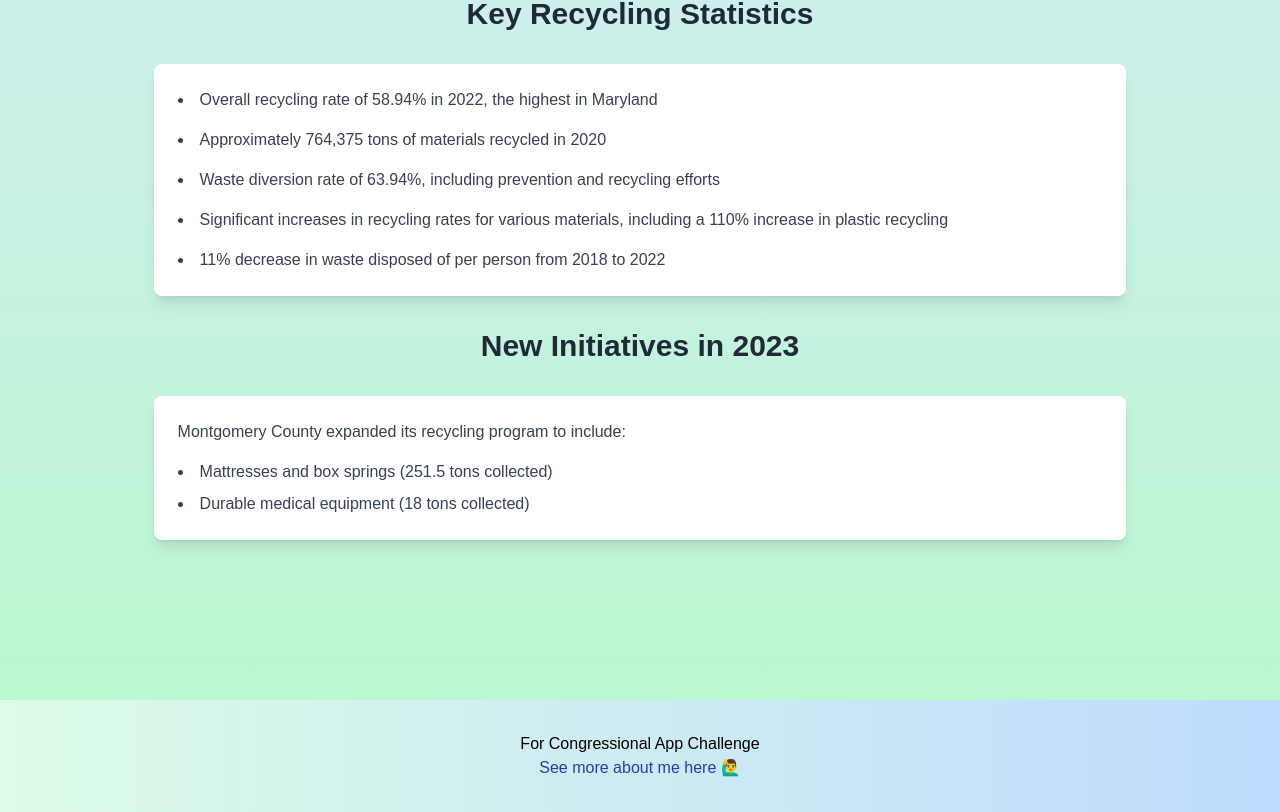
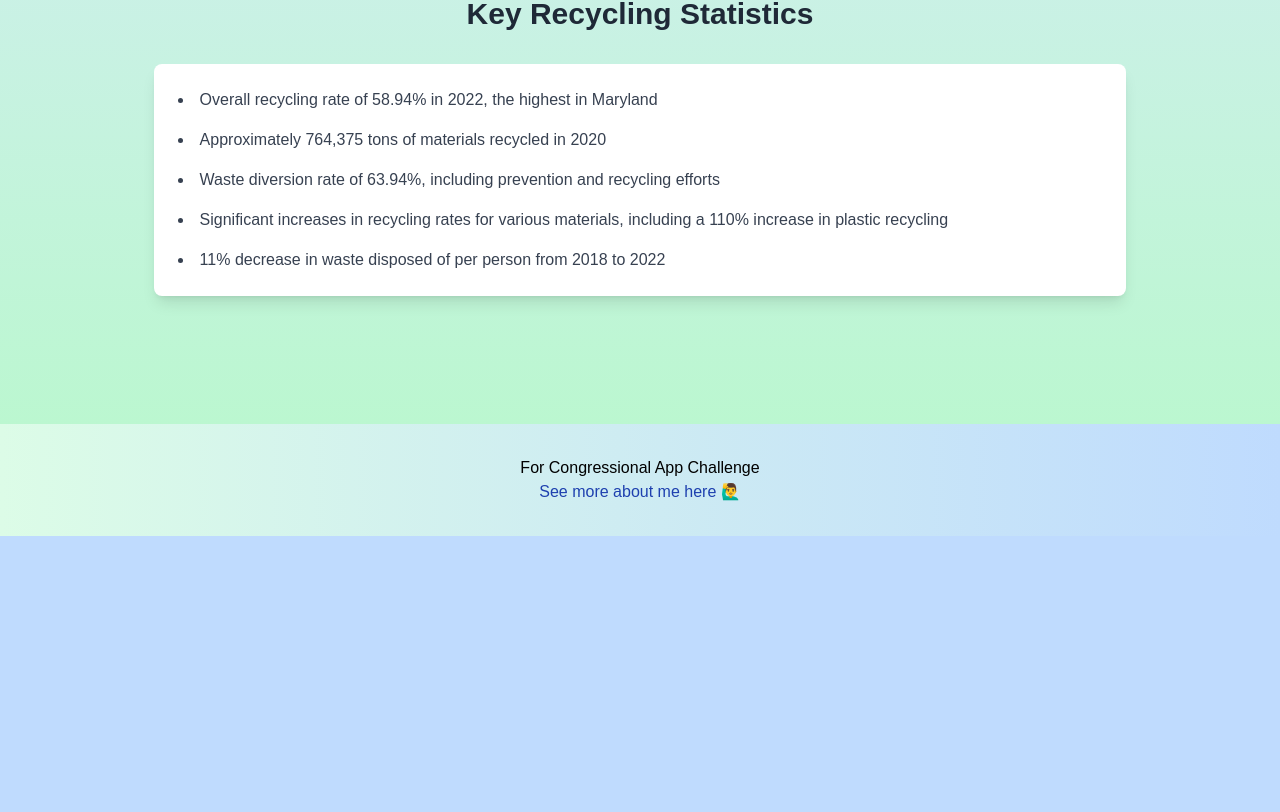
Before and after one commit to AyanCh0w/mocorecycle, a Next.js app: page /benefits in a window 1280 px wide. Shown: the part 588-1400 px from the top of the page. After the commit the page ends 1124 px from the top, so only its background shows below. Built offline with nearby package versions, Linux system fonts and the light colour scheme.

Commit message:
updated benifits page

```diff
--- a/app/benefits/page.tsx
+++ b/app/benefits/page.tsx
@@ -45,18 +45,6 @@ const BenefitsPage = () => {
           <li>11% decrease in waste disposed of per person from 2018 to 2022</li>
         </ul>
       </div>
-
-      <h2 className="text-3xl font-bold text-gray-800 text-center my-8">
-        New Initiatives in 2023
-      </h2>
-
-      <div className="bg-white rounded-lg p-6 shadow-lg mb-8">
-        <p className="text-gray-700 mb-4">Montgomery County expanded its recycling program to include:</p>
-        <ul className="list-disc list-inside space-y-2 text-gray-700">
-          <li>Mattresses and box springs (251.5 tons collected)</li>
-          <li>Durable medical equipment (18 tons collected)</li>
-        </ul>
-      </div>
       <div className='pb-24'></div>
       </div>
     </div>
```
